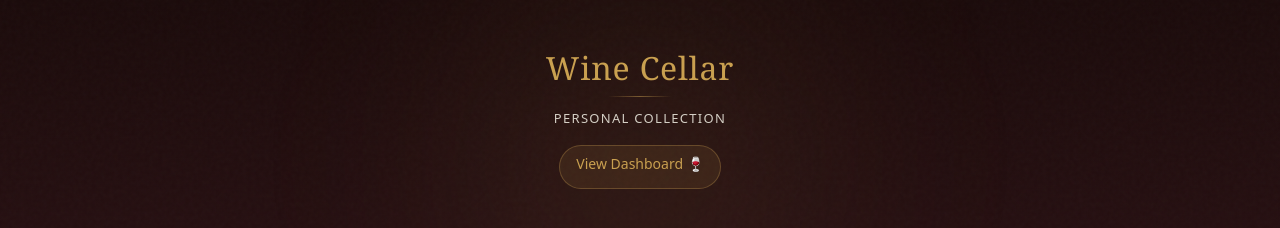
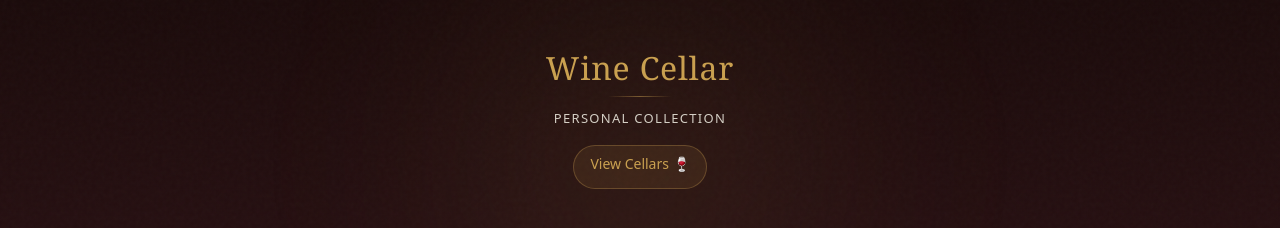
Before and after one commit to nukk-pain/wine, a Next.js app: page / in a window 1280 px wide. Shown: the top 228 px of the page. Built offline with nearby package versions, Linux system fonts and the light colour scheme.

Commit message:
feat: Update link text from 'View Dashboard' to 'View Cellars' for clarity

```diff
--- a/pages/index.tsx
+++ b/pages/index.tsx
@@ -164,7 +164,7 @@ export default function MainPage() {
               Personal Collection
             </p>
             <Link href="/dashboard" className="inline-block py-2 px-4 rounded-full bg-wine-gold/10 border border-wine-gold/30 text-wine-gold text-sm font-body hover:bg-wine-gold/20 transition-all">
-              View Dashboard 🍷
+              View Cellars 🍷
             </Link>
           </header>
 
```
Also changed, not shown: .claude/settings.local.json.
